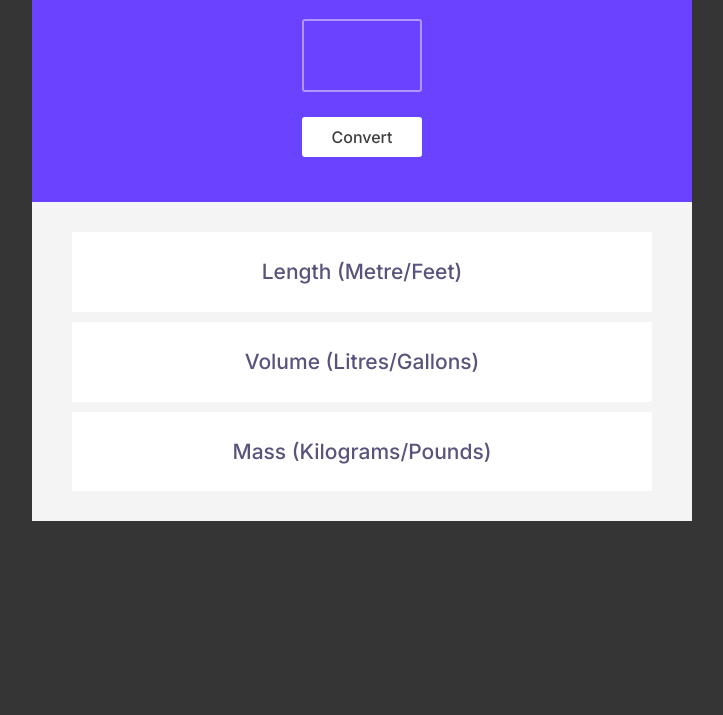
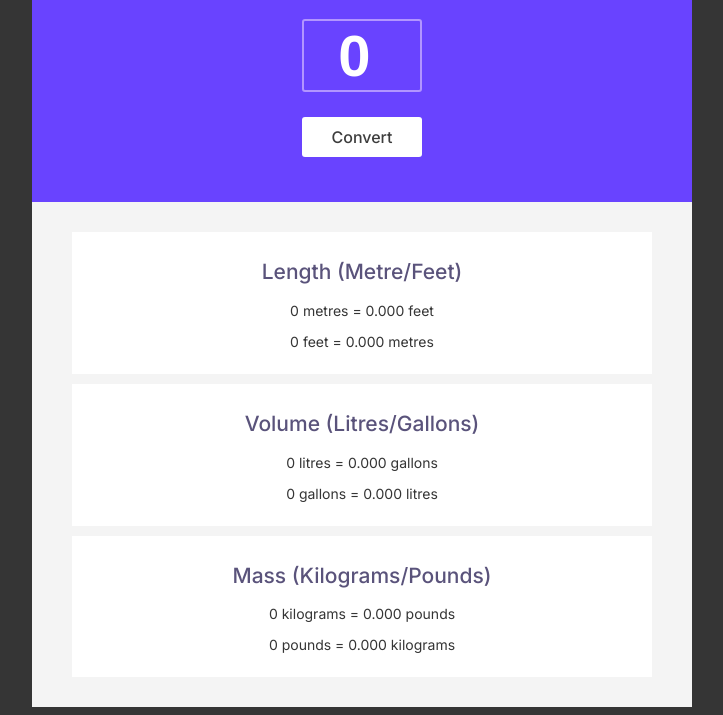
Before and after one commit to louiseka/Unit-Converter, a plain HTML site: page index.html in a window 1280 px wide. Shown: the part 123-838 px from the top of the page, without its empty margins (278-1001 px from the left). Before the commit the page ends 800 px from the top, so only its background shows below. Drawn offline with Linux system fonts and the light colour scheme.

Commit message:
Updates to the conversion page

```diff
--- a/index.html
+++ b/index.html
@@ -15,7 +15,7 @@
     <div class="input-block">
         <h1> Metric/Imperial Unit Conversion</h1>
         <div class="input-form">
-            <input type="number" id="input-el" name="number">
+            <input type="number" value="0" id="input-el" name="number">
             <button id="convert-btn"> Convert</button>
         </div>
     </div>
--- a/index.js
+++ b/index.js
@@ -46,9 +46,7 @@ function poundsConversion(inputNumber) {
     poundsEl.innerText = `${inputNumber} pounds = ${result.toFixed(3)} kilograms`
 }
 
-//Get element by ID for input field
-//Event listener for button click
-convertBtn.addEventListener("click", function () {
+function convertValue() {
     const inputEl = document.getElementById("input-el")
     console.log(inputEl.value)
     metreConversion(inputEl.value)
@@ -57,4 +55,10 @@ convertBtn.addEventListener("click", function () {
     gallonsConversion(inputEl.value)
     kilogramsConversion(inputEl.value)
     poundsConversion(inputEl.value)
-})
+}
+
+//Get element by ID for input field
+//Event listener for button click
+convertBtn.addEventListener("click", convertValue)
+
+convertValue()
```
